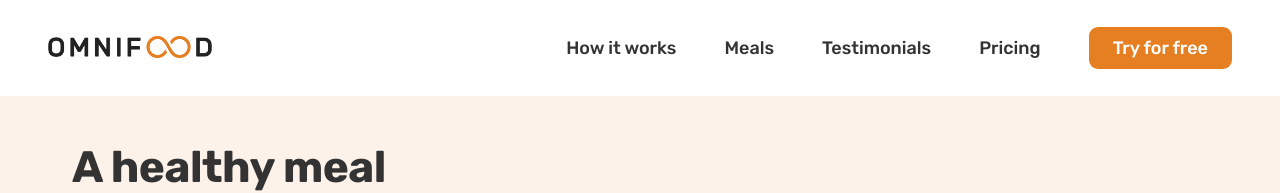
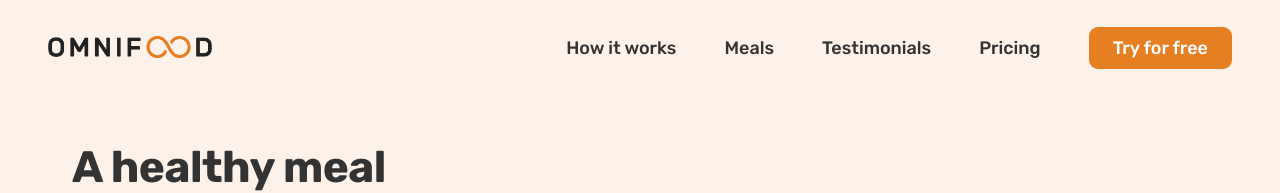
Before and after one commit to ahanafasir/omnifood, a plain HTML site: page index.html in a window 1280 px wide. Shown: the top 193 px of the page. Drawn offline with nearby package versions, Linux system fonts and the light colour scheme; some packages are replaced by stand-ins of ours; a script that the page names is missing.

Commit message:
test passed lol

```diff
--- a/css/style.css
+++ b/css/style.css
@@ -6,7 +6,7 @@
   display: flex;
   justify-content: space-between;
   align-items: center;
-/*   background-color: #fdf2e9; */
+  background-color: #fdf2e9;
 
   height: 9.6rem;
   padding: 0 4.8rem;
```
